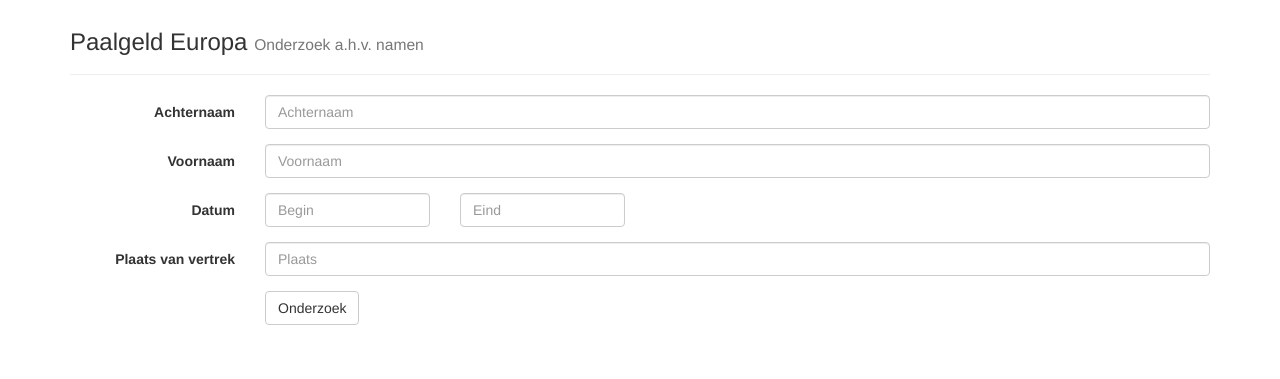
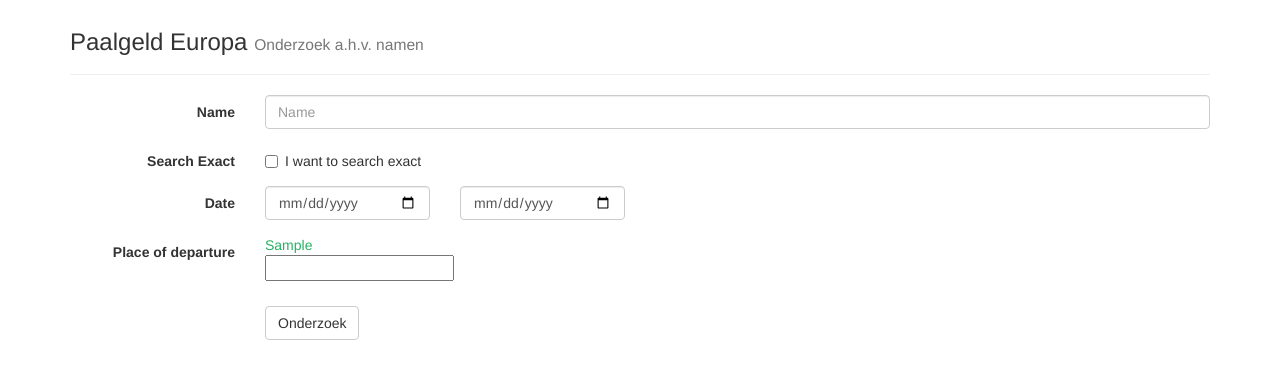
Before and after one commit to HendrikPrins/PaalgeldEuropa, a PHP site: page /namen.php in a window 1280 px wide. Shown: the part 51-430 px from the top of the page. Run offline with PHP 8.4, Linux system fonts and the light colour scheme; tables that the repository leaves empty or names only in its code hold one stand-in row (values such as "Sample post"); some libraries are stand-ins or nearby versions.

Commit message:
Formulieren aangepast

```diff
--- a/namen.php
+++ b/namen.php
@@ -5,30 +5,42 @@ beginPage('Paalgeld Europa - Namen', true, 'Onderzoek a.h.v. namen');
 ?>
 <form class="form-horizontal" role="form" action="namenresult.php" method="post">
                           <div class="form-group">
-                            <label for="inputAchternaam" class="col-sm-2 control-label">Achternaam</label>
+                            <label for="inputname" class="col-sm-2 control-label">Name</label>
                             <div class="col-sm-10">
-                            <input type="text" class="form-control" id="inputAchternaam" placeholder="Achternaam">
+                            <input type="text" class="form-control" id="inputName" placeholder="Name">
                             </div>
                             </div>
                             <div class="form-group">
-                            <label for="inputVoornaam" class="col-sm-2 control-label">Voornaam</label>
+                            <label for="checkSearch" class="col-sm-2 control-label">Search Exact</label>
                             <div class="col-sm-10">
-                            <input type="text" class="form-control" id="inputVoornaam" placeholder="Voornaam">
+                            <div class="checkbox">
+                                <label>
+                                  <input type="checkbox"> I want to search exact
+                                </label>
+                              </div>
                             </div>
                             </div>
                             <div class="form-group">
-                            <label for="inputDatum" class="col-sm-2 control-label">Datum</label>
+                            <label for="inputStartDate" class="col-sm-2 control-label">Date</label>
                             <div class="col-xs-2">
-                            <input type="number" min="0" max="9999" class="form-control" id="inputBegindatum" placeholder="Begin">
+                            <input type="date" min="1742-01-01" max="1787-12-31" class="form-control" id="inputStartDate" placeholder="Start">
                             </div>
                             <div class="col-xs-2">
-                            <input type="number" min="0" max="9999" class="form-control" id="inputEinddatum" placeholder="Eind">
+                            <input type="date" min="1742-01-01" max="1787-12-31" class="form-control" id="inputEndDate" placeholder="End">
                             </div>
                             </div>
                             <div class="form-group">
-                            <label for="inputPlaatsvertrek" class="col-sm-2 control-label">Plaats van vertrek</label>
+                              <label for="inputPlaats" class="col-sm-2 control-label">Place of departure</label>
                                 <div class="col-sm-10">
-                            <input type="text" class="form-control" id="inputPlaatsvertrek" placeholder="Plaats">
+                                  <select name="inputPlaats" data-placeholder="Choose a place" class="chosen-select" style="width:350px;" tabindex="2">
+                                    <?php
+                                    $query = "SELECT departurePort FROM paalgeldwest GROUP BY departurePort ORDER BY departurePort";
+                                    $res = mysql_query($query);
+                                      while($row = mysql_fetch_array($res)){
+                                        echo '<option value='.$row['departurePort'].'>'.$row['departurePort'].'</option>';
+                                        }
+                                    ?>
+                                  </select>
                                 </div>
                               </div>
                           <div class="form-group">
```
Lines whose indentation alone changed are shown as unchanged.
